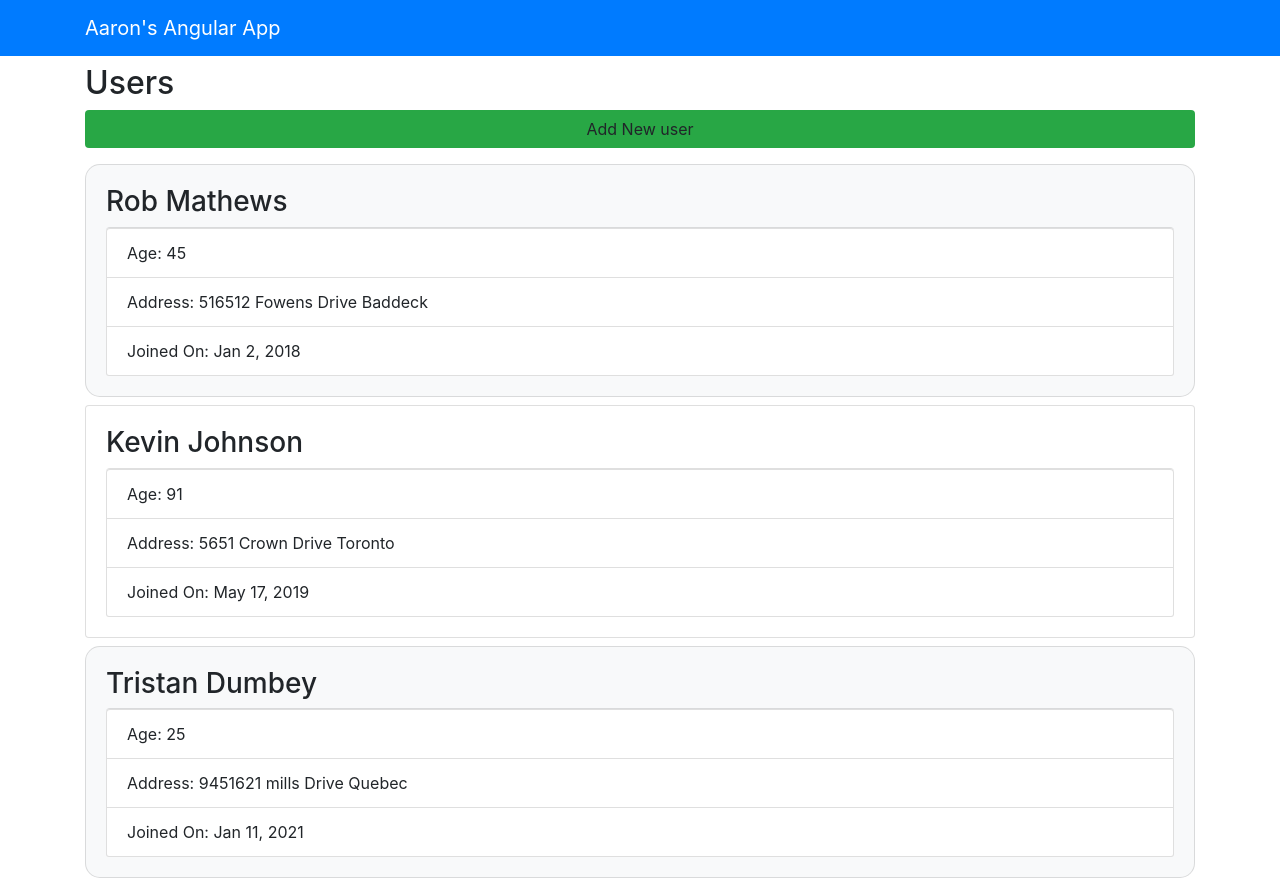
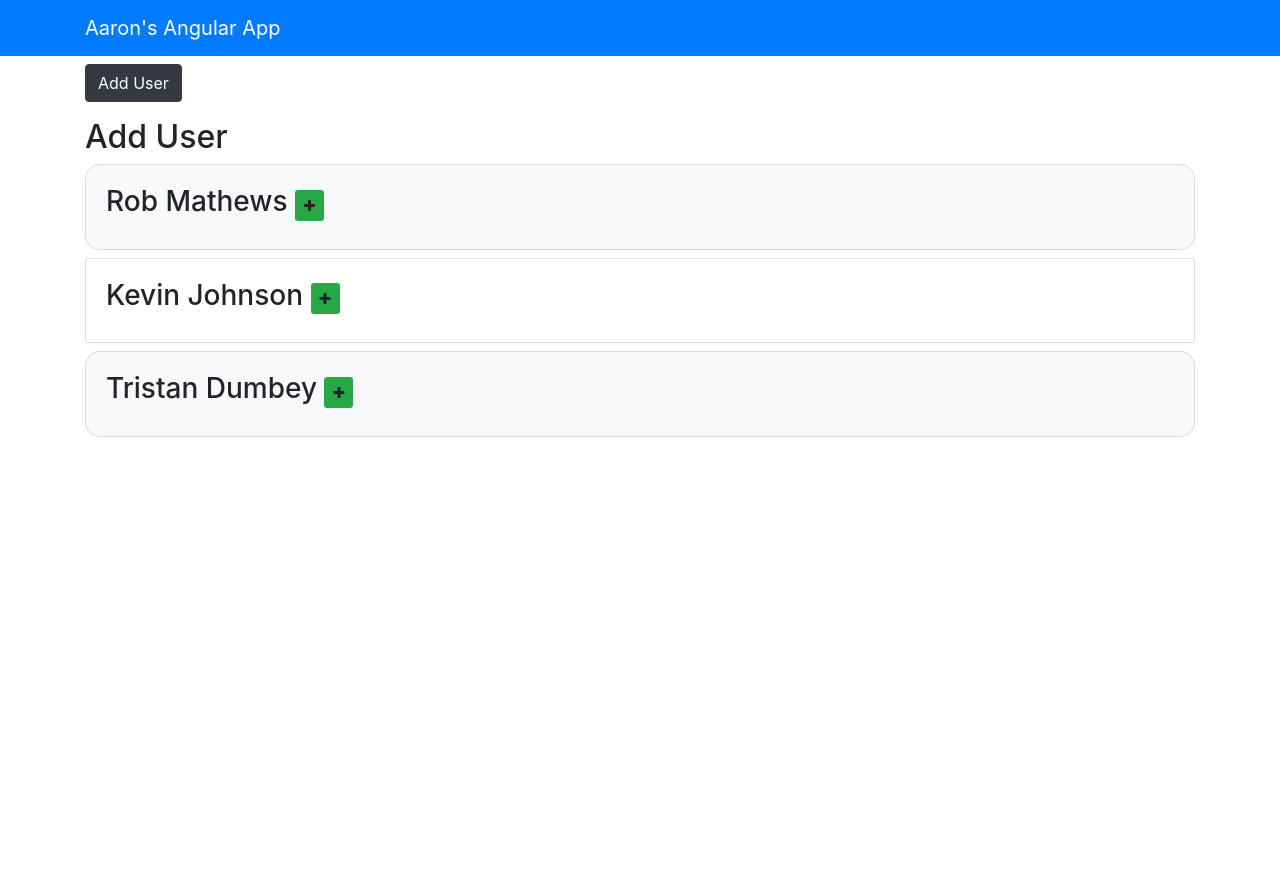
Before and after one commit to ajanes780/angularSetupnTesting, an Angular app: page / in a window 1280 px wide. After the commit the page ends 800 px from the top, so only its background shows below. Built offline with nearby package versions, Linux system fonts and the light colour scheme.

Commit message:
Set up basic data binding for a form

```diff
--- a/angular.json
+++ b/angular.json
@@ -26,7 +26,8 @@
             "assets": ["src/favicon.ico", "src/assets"],
             "styles": [
               "src/styles.scss",
-              "../node_modules/bootstrap/dist/css/bootstrap.css"
+              "../node_modules/bootstrap/dist/css/bootstrap.css",
+              "../node_modules/font-awesome/css/font-awesome.css"
             ],
             "scripts": [
               "../node_modules/jquery/dist/jquery.js",
--- a/package.json
+++ b/package.json
@@ -20,6 +20,9 @@
     "@angular/platform-browser": "~11.2.10",
     "@angular/platform-browser-dynamic": "~11.2.10",
     "@angular/router": "~11.2.10",
+    "@fortawesome/angular-fontawesome": "^0.8.2",
+    "@fortawesome/fontawesome-svg-core": "^1.2.34",
+    "@fortawesome/free-solid-svg-icons": "^5.15.2",
     "@ng-bootstrap/ng-bootstrap": "^9.1.0",
     "@popperjs/core": "^2.9.2",
     "bootstrap": "^4.5.0",
--- a/src/app/components/user/user.component.ts
+++ b/src/app/components/user/user.component.ts
@@ -17,13 +17,14 @@ export class UserComponent implements OnInit {
     this.user = {
       firstName: 'Rob',
       lastName: 'Mathews',
-      age: 45,
-      address: {
-        street: 'Fowens Drive',
-        city: 'Baddeck',
-        province: 'Nova Scotia',
-        postalCode: 'B0E1B0',
-      },
+      email: '',
+      // age: 45,
+      // address: {
+      //   street: 'Fowens Drive',
+      //   city: 'Baddeck',
+      //   province: 'Nova Scotia',
+      //   postalCode: 'B0E1B0',
+      // },
     };
   }
 }
--- a/src/app/components/users/users.component.html
+++ b/src/app/components/users/users.component.html
@@ -1,11 +1,45 @@
-<h2>Users</h2>
-<button
-  (click)="fireEvent($event)"
-  [disabled]="!enableAdd"
-  class="btn btn-block bg-success mb-3"
->
-  Add New user
+<button (click)="showUserForm = !showUserForm" class="btn btn-dark mb-3">
+  Add User
 </button>
+<h2>Add User</h2>
+<div class="card card-body mb-3" *ngIf="showUserForm">
+  <form (submit)="onSubmit($event)">
+    <div class="form-group">
+      <label>First Name</label>
+      <input
+        type="text"
+        [(ngModel)]="user.firstName"
+        class="form-control"
+        name="firstName"
+      />
+    </div>
+    <div class="form-group">
+      <label>Last Name</label>
+      <input
+        type="text"
+        class="form-control"
+        [(ngModel)]="user.lastName"
+        name="lastName"
+      />
+    </div>
+    <div class="form-group">
+      <label>Email</label>
+      <input
+        type="email"
+        class="form-control"
+        [(ngModel)]="user.email"
+        name="email"
+      />
+    </div>
+
+    <button
+      [disabled]="user.firstName == '' || user.lastName == ''"
+      class="btn btn-block bg-success mb-3"
+    >
+      Add New User
+    </button>
+  </form>
+</div>
 <ul class="list-unstyled" *ngIf="loaded && users?.length > 0; else noUsers">
   <li
     class="card card-body mb-2"
@@ -14,13 +48,17 @@
     [style.border-radius]="user.isActive ? '15px ' : ''"
   >
     <h3>
-      <span> {{ user.firstName }} {{ user.lastName }} </span>
+      {{ user.firstName }} {{ user.lastName }}
+      <small>
+        <button class="btn bg-success btn-sm" (click)="toggleHide(user)">
+          <i [ngClass]="user.hide ? 'fa fa-plus' : 'fa fa-minus'"></i></button
+      ></small>
     </h3>
-    <ul class="list-group" *ngIf="showExtended && user.age && user.address">
-      <li class="list-group-item">Age: {{ user.age }}</li>
-      <li class="list-group-item">
+    <ul class="list-group" *ngIf="!user.hide">
+      <li class="list-group-item">email: {{ user.email }}</li>
+      <!-- <li class="list-group-item">
         Address: {{ user.address.street }} {{ user.address.city }}
-      </li>
+      </li> -->
       <li class="list-group-item">Joined On: {{ user.registered | date }}</li>
     </ul>
   </li>
--- a/src/app/components/users/users.component.scss
+++ b/src/app/components/users/users.component.scss
@@ -5,3 +5,7 @@ span {
 .big-text {
   text-transform: uppercase;
 }
+
+// i {
+//   color: white;
+// }
--- a/src/app/components/users/users.component.ts
+++ b/src/app/components/users/users.component.ts
@@ -1,4 +1,6 @@
+import { R3BoundTarget } from '@angular/compiler';
 import { Component, OnInit } from '@angular/core';
+import { EmailValidator } from '@angular/forms';
 import { User } from 'src/app/models/User';
 
 @Component({
@@ -8,9 +10,16 @@ import { User } from 'src/app/models/User';
 })
 export class UsersComponent implements OnInit {
   users: User[];
+  user: User = {
+    firstName: '',
+    lastName: '',
+    email: '',
+  };
   showExtended: boolean = true;
   loaded: boolean = false;
-  enableAdd: boolean = true;
+  enableAdd: boolean = false;
+  hide: boolean = true;
+  showUserForm: boolean = false;
 
   constructor() {}
 
@@ -19,14 +28,8 @@ export class UsersComponent implements OnInit {
       {
         firstName: 'Rob',
         lastName: 'Mathews',
-        age: 45,
-        address: {
-          street: '516512 Fowens Drive',
-          city: 'Baddeck',
-          province: 'Nova Scotia',
-          postalCode: 'B0E1B0',
-        },
-
+        email: 'rob@gmail.com',
+        hide: true,
         isActive: true,
 
         registered: new Date('01/02/2018 08:30:00'),
@@ -34,30 +37,20 @@ export class UsersComponent implements OnInit {
       {
         firstName: 'Kevin',
         lastName: 'Johnson',
-        age: 91,
-        address: {
-          street: ' 5651 Crown Drive',
-          city: 'Toronto',
-          province: 'Ont',
-          postalCode: 'B0E1B0',
-        },
+        email: 'kevin@gmail.com',
 
         isActive: false,
+        hide: true,
 
         registered: new Date('05/17/2019 08:30:00'),
       },
       {
         firstName: 'Tristan',
         lastName: 'Dumbey',
-        age: 25,
-        address: {
-          street: '9451621 mills Drive',
-          city: 'Quebec',
-          province: 'QC',
-          postalCode: 'B0E1B0',
-        },
+        email: 'tristan@yahoo.com',
 
         isActive: true,
+        hide: true,
 
         registered: new Date('01/11/2021 08:30:00'),
       },
@@ -66,12 +59,33 @@ export class UsersComponent implements OnInit {
     this.loaded = true;
   }
 
-  addUser(user: User) {
-    this.users.push(user);
+  // addUser(user: User) {
+  //   this.users.unshift(this.user);
+  //   this.user.isActive = true;
+  //   this.user.registered = new Date();
+  //   this.user = {
+  //     firstName: '',
+  //     lastName: '',
+  //     email: '',
+  //   };
+  // }
+  // fireEvent(e) {
+  //   this.addUser({ firstName: 'Bob', lastName: 'Vela', isActive: true });
+  //   this.showExtended = !this.showExtended;
+  // }
+
+  toggleHide(user: User) {
+    user.hide = !user.hide;
+  }
+
+  onSubmit(e) {
+    e.preventDefault();
+    this.users.unshift(this.user);
+    this.user.isActive = true;
+    this.user.registered = new Date();
   }
 
   fireEvent(e) {
-    this.addUser({ firstName: 'Bob', lastName: 'Vela', isActive: true });
-    this.showExtended = !this.showExtended;
+    console.log(e.target.value);
   }
 }
```
Also changed, not shown: src/app/app.module.ts (+9 -3 lines), src/app/models/User.ts (+2 -7 lines), 1 other file (tests, documents, lock files or other folders).
